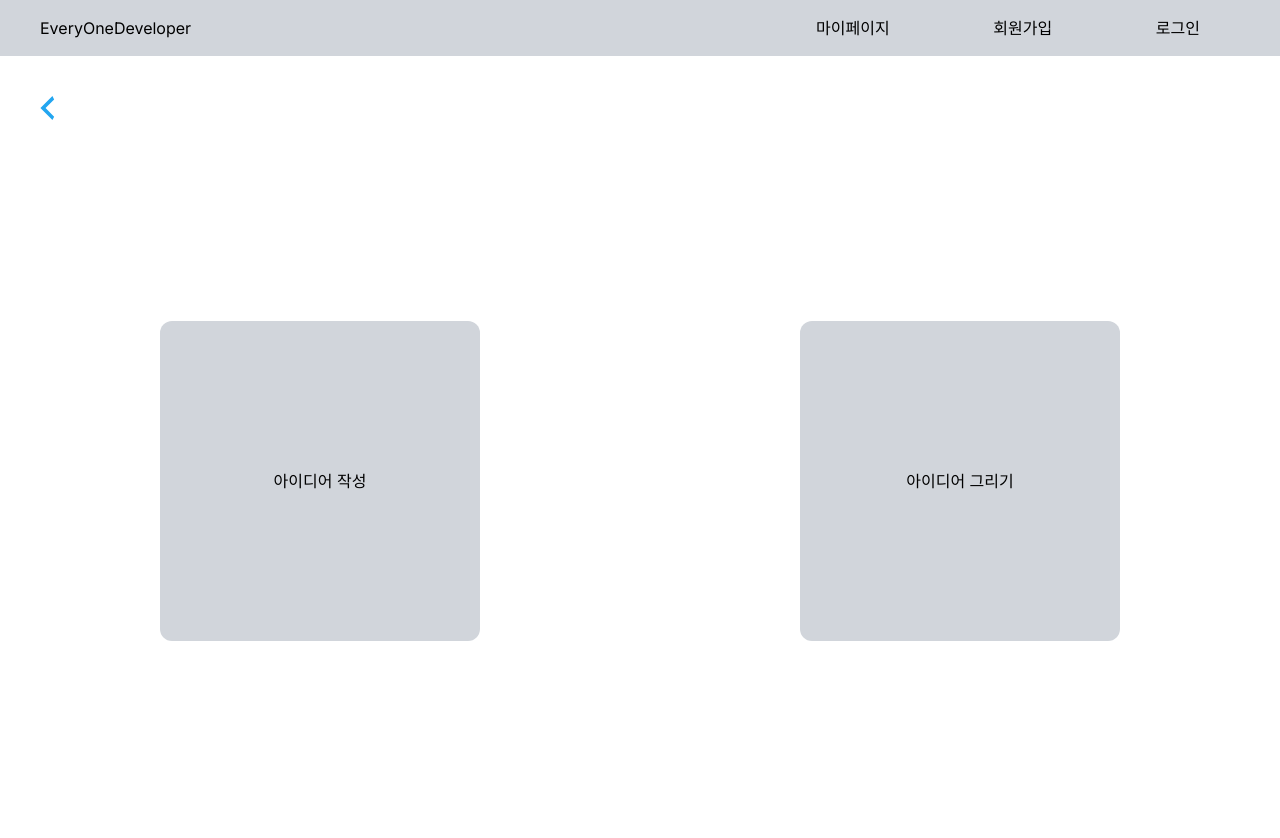
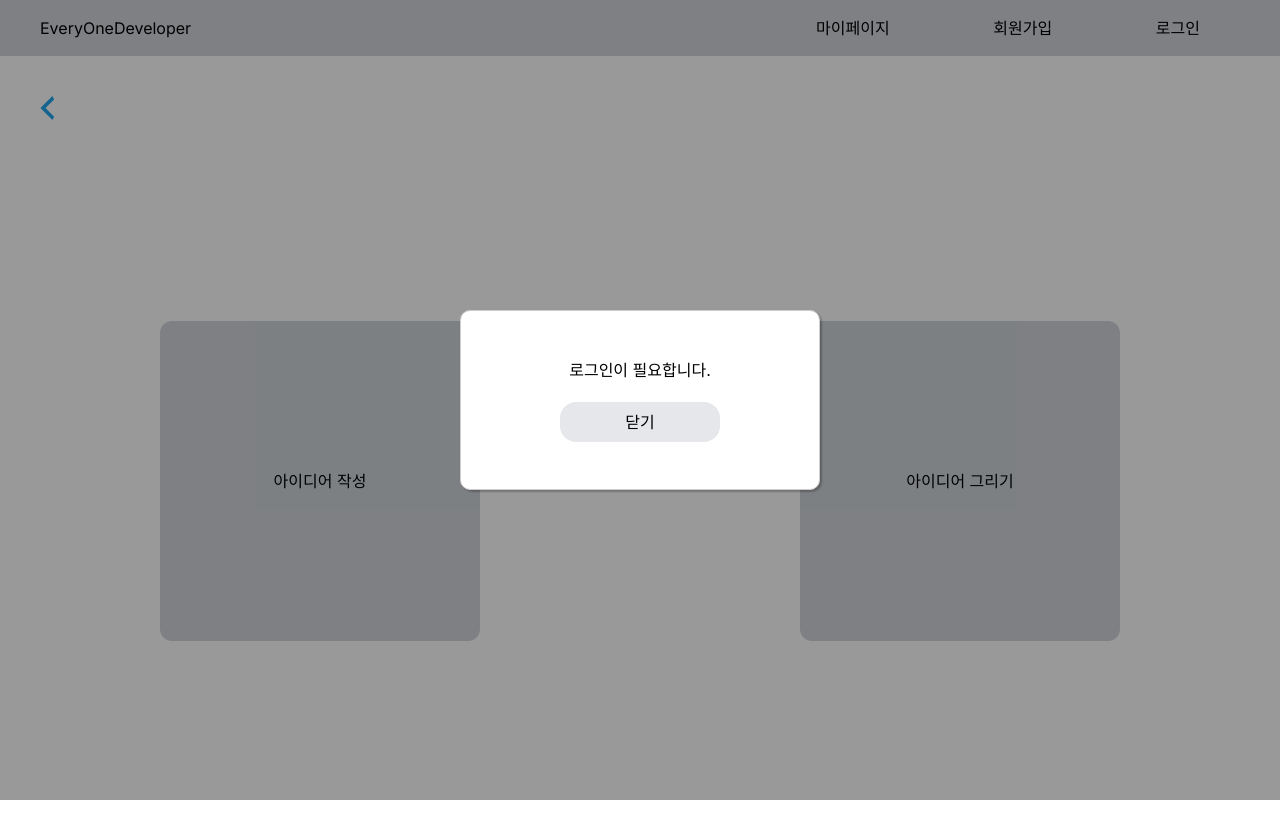
Before and after one commit to kimwoojin123/eod, a Next.js app: page /ideaApply in a window 1280 px wide. Shown: the top 838 px of the page. Built offline with nearby package versions, Linux system fonts and the light colour scheme.

Commit message:
아이디어 등록 페이지 로그인 유무 확인

```diff
--- a/app/ideaApply/page.tsx
+++ b/app/ideaApply/page.tsx
@@ -1,8 +1,31 @@
+'use client'
+
 import { IdeaWriteButton, IdeaDrawButton } from "../ui/Buttons/ideaApplyButtons"
 import BackButton from "../ui/Buttons/backButton"
-
+import { useState, useEffect } from "react"
+import { useRouter } from 'next/navigation'
+import Modal from 'react-modal';
 
 export default function IdeaApply(){
+  const [message, setMessage] = useState<string>('');
+  const [modalIsOpen, setModalIsOpen] = useState<boolean>(false);
+
+  const router = useRouter();
+
+  const openModal = () => setModalIsOpen(true);
+  const closeModal = () => {setModalIsOpen(false); router.push('/login');}
+
+  useEffect(() => {
+    const token = localStorage.getItem('token');
+
+    if (!token) {
+      setMessage('로그인이 필요합니다.')
+      openModal()
+    }
+    return () => {
+    };
+  }, [router]);
+
   return (
     <div>
       <div className="relative top-10 left-10">
@@ -12,6 +35,43 @@ export default function IdeaApply(){
         <IdeaWriteButton />
         <IdeaDrawButton />
       </div>
+      <Modal
+        isOpen={modalIsOpen}
+        onRequestClose={closeModal}
+        style={{
+          overlay: {
+            backgroundColor: " rgba(0, 0, 0, 0.4)",
+            width: "100%",
+            height: "100vh",
+            zIndex: "10",
+            position: "fixed",
+            top: "0",
+            left: "0",
+          },
+          content: {
+            display:"flex",
+            flexDirection : "column",
+            alignItems : 'center',
+            width: "360px",
+            height: "180px",
+            zIndex: "150",
+            position: "absolute",
+            top: "50%",
+            left: "50%",
+            transform: "translate(-50%, -50%)",
+            borderRadius: "10px",
+            boxShadow: "2px 2px 2px rgba(0, 0, 0, 0.25)",
+            backgroundColor: "white",
+            justifyContent: "center",
+            overflow: "auto",
+            whiteSpace: 'pre-line',
+          },
+        }}
+        contentLabel="로그인 확인 모달"
+      >
+        <p>{message}</p>
+        <button className="w-40 h-10 rounded-2xl bg-gray-200 mt-5" onClick={closeModal}>닫기</button>
+      </Modal>
     </div>
   )
 }
```
